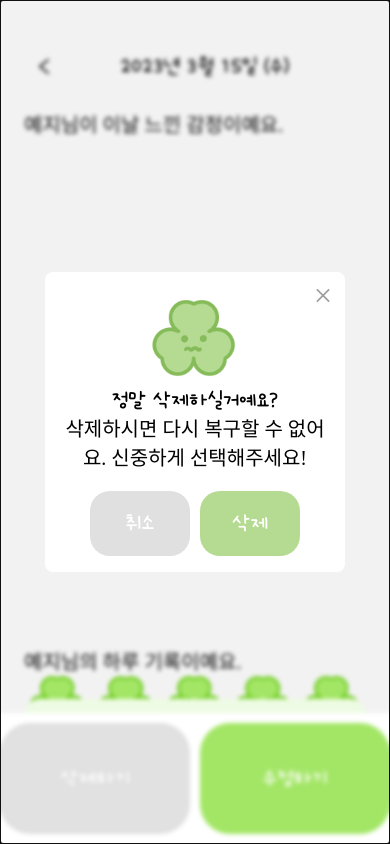
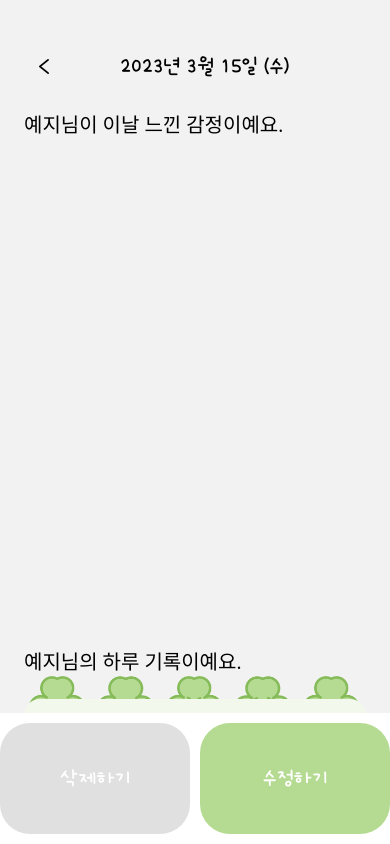
Before and after one commit to rladpwl0512/happy-garden, a React Native app: screen /JournalRecord in a window 390 px wide. Built offline with nearby package versions, Linux system fonts and the light colour scheme.

Commit message:
feat: 모달창 닫기 열기 함수 구현

```diff
--- a/components/CustomModal.js
+++ b/components/CustomModal.js
@@ -7,8 +7,6 @@ import colors from "../styles/theme";
 const CustomModal = ({
   visible,
   onClose,
-  title,
-  content,
   width = 300,
   height = 300,
   children,
@@ -21,7 +19,7 @@ const CustomModal = ({
         <TouchableOpacity style={styles.absolute} onPress={() => onClose()} />
       </BlurView>
       <View style={styles.container}>
-        <View style={[styles.modal, { width, height }]}>
+        <View style={[styles.modal]}>
           <TouchableOpacity
             onPress={() => onClose()}
             style={styles.closeButton}
@@ -49,9 +47,10 @@ const styles = StyleSheet.create({
   modal: {
     backgroundColor: "#fff",
     borderRadius: 8,
-    padding: 16,
+    padding: 20,
     alignItems: "center",
     justifyContent: "center",
+    margin: 20,
   },
   closeButton: {
     position: "absolute",
--- a/screens/JournalRecordScreen.js
+++ b/screens/JournalRecordScreen.js
@@ -14,7 +14,14 @@ import CustomModal from "../components/CustomModal";
 
 function JournalRecordScreen({ navigation }) {
   const [thanks, setThanks] = useState(["a", "b", "c", "d", "e"]);
-  const closeDeleteModal = () => {};
+  const [isModalVisible, setIsModalVisible] = useState(false);
+
+  const showDeleteModal = () => {
+    setIsModalVisible(true);
+  };
+  const closeDeleteModal = () => {
+    setIsModalVisible(false);
+  };
 
   return (
     <View style={styles.container}>
@@ -98,7 +105,6 @@ function JournalRecordScreen({ navigation }) {
                     style={[styles.thanksItemInput, styles.normal]}
                     placeholder="행복했던 일을 기록해보세요"
                     value={value}
-                    onChangeText={(text) => greenButtonThanks(idx, text)}
                   />
                 </View>
               ))}
@@ -122,7 +128,7 @@ function JournalRecordScreen({ navigation }) {
             </View>
           </View>
         </ScrollView>
-        <CustomModal visible={true} onClose={() => {}}>
+        <CustomModal visible={isModalVisible} onClose={closeDeleteModal}>
           <Image
             style={[styles.modalImage]}
             source={require("../assets/mood/tired.png")}
@@ -134,7 +140,10 @@ function JournalRecordScreen({ navigation }) {
             </Text>
           </View>
           <View style={styles.modalButtons}>
-            <Pressable style={[styles.modalButton, styles.grayButton]}>
+            <Pressable
+              style={[styles.modalButton, styles.grayButton]}
+              onPress={closeDeleteModal}
+            >
               <Text style={[styles.buttonText, styles.point]}>취소</Text>
             </Pressable>
 
@@ -146,7 +155,10 @@ function JournalRecordScreen({ navigation }) {
       </View>
 
       <View style={styles.buttons}>
-        <Pressable style={[styles.button, styles.grayButton]}>
+        <Pressable
+          style={[styles.button, styles.grayButton]}
+          onPress={showDeleteModal}
+        >
           <Text style={[styles.buttonText, styles.point]}>삭제하기</Text>
         </Pressable>
 
```
